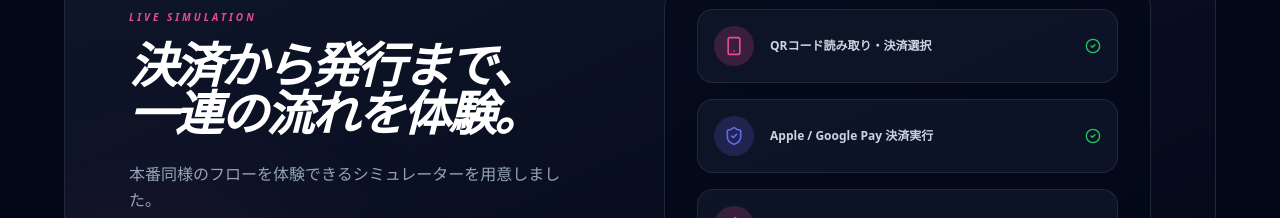
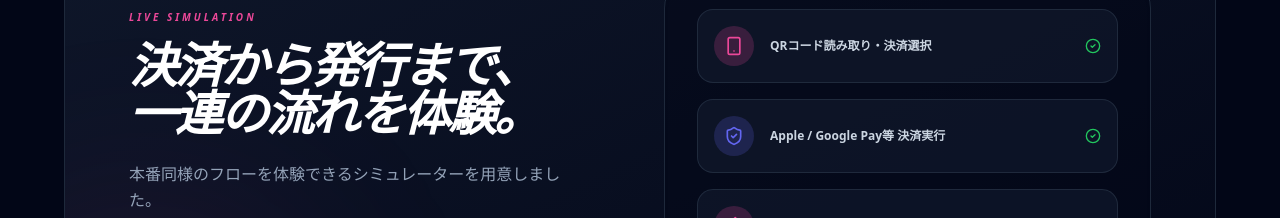
Before and after one commit to spacemindhiro/direct-cheers, a Next.js app: page / in a window 1280 px wide. Shown: the part 1080-1298 px from the top of the page. Built offline with nearby package versions, Linux system fonts and the light colour scheme.

Commit message:
topの文言微修正

```diff
--- a/app/page.tsx
+++ b/app/page.tsx
@@ -101,7 +101,7 @@ export default function LandingPage() {
                 </div>
                 <div className="flex items-center gap-4 p-4 rounded-2xl bg-slate-900/80 border border-slate-700/50">
                   <div className="w-10 h-10 rounded-full bg-indigo-500/20 flex items-center justify-center text-indigo-500"><ShieldCheck size={20} /></div>
-                  <div className="text-xs font-bold text-slate-300">Apple / Google Pay 決済実行</div>
+                  <div className="text-xs font-bold text-slate-300">Apple / Google Pay等 決済実行</div>
                   <CheckCircle2 size={16} className="ml-auto text-green-500" />
                 </div>
                 <div className="flex items-center gap-4 p-4 rounded-2xl bg-slate-900/80 border border-slate-700/50">
```
